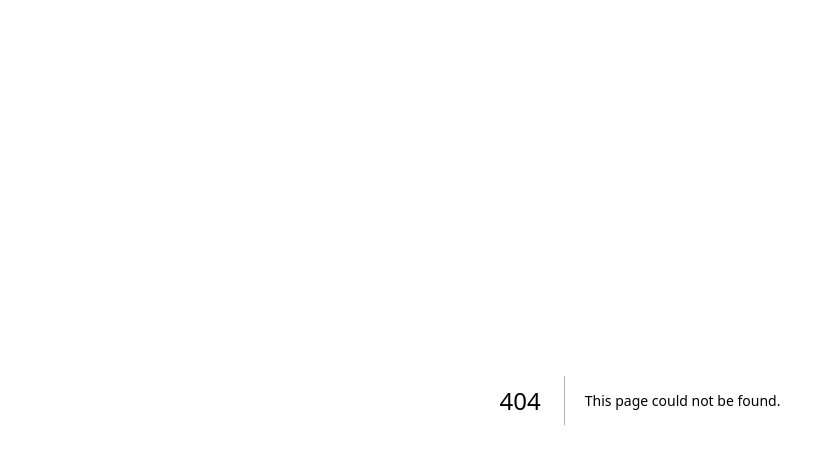
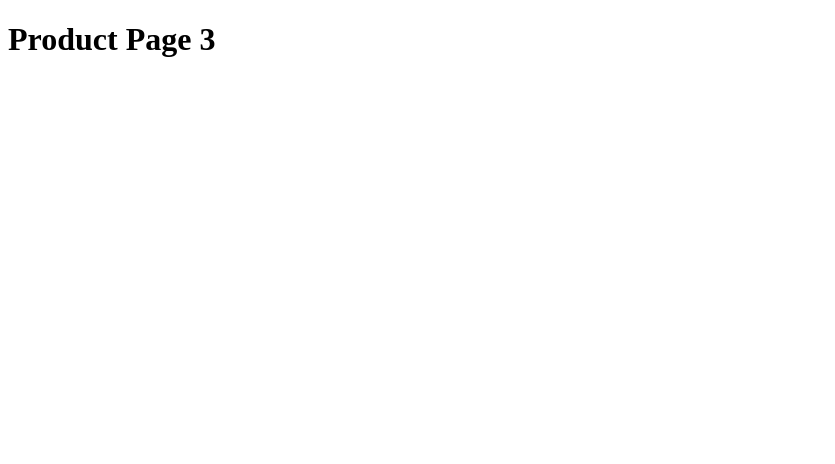
Before and after one commit to Abhishek058/NextJS, a Next.js app: page /product/3 in a window 1280 px wide. Before the commit this address had no page. Shown: the top 464 px of the page, without its empty margins (0-835 px from the left). Built offline with nearby package versions, Linux system fonts and the light colour scheme.

Commit message:
Dynamic routing

```diff
--- /dev/null
+++ b/app/product/[productId]/page.tsx
@@ -0,0 +1,5 @@
+import React from "react";
+
+export default function page({ params }: { params: { productId: string } }) {
+  return <h1>Product Page {params.productId}</h1>;
+}
```
